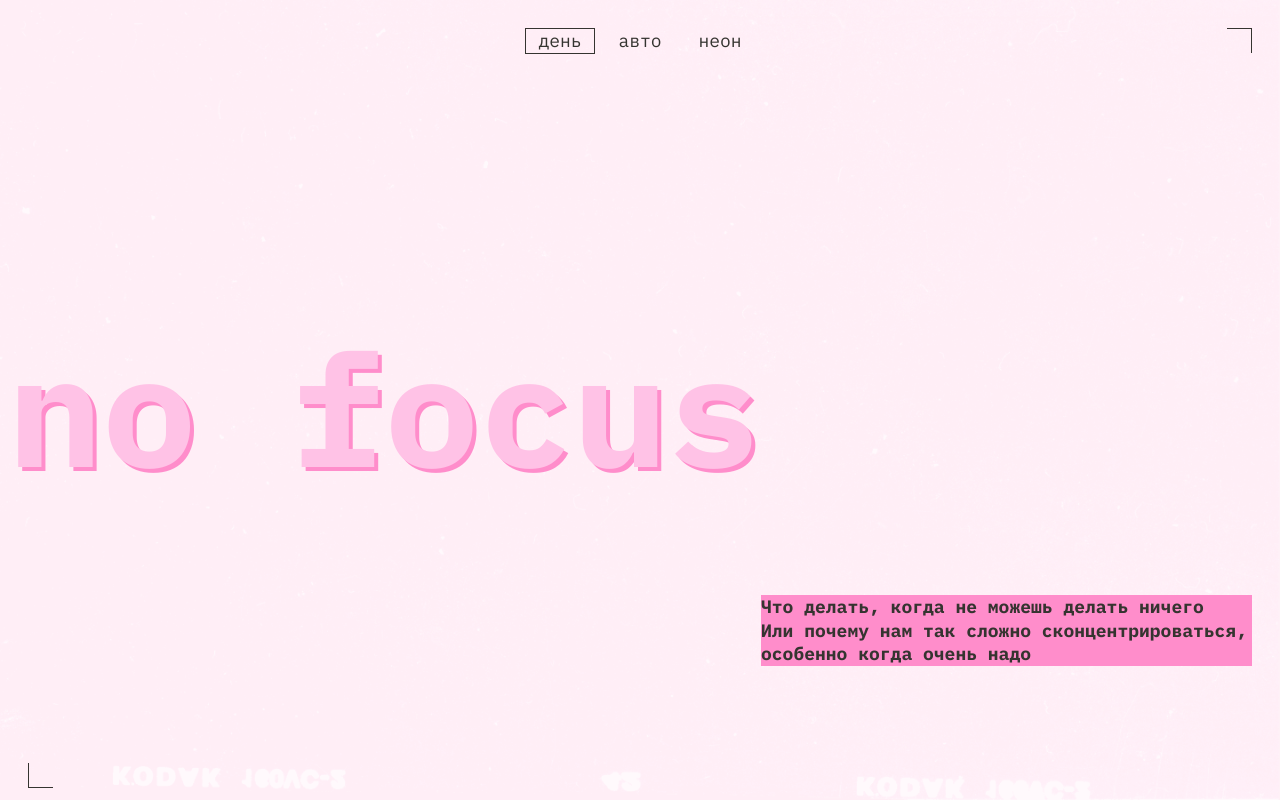
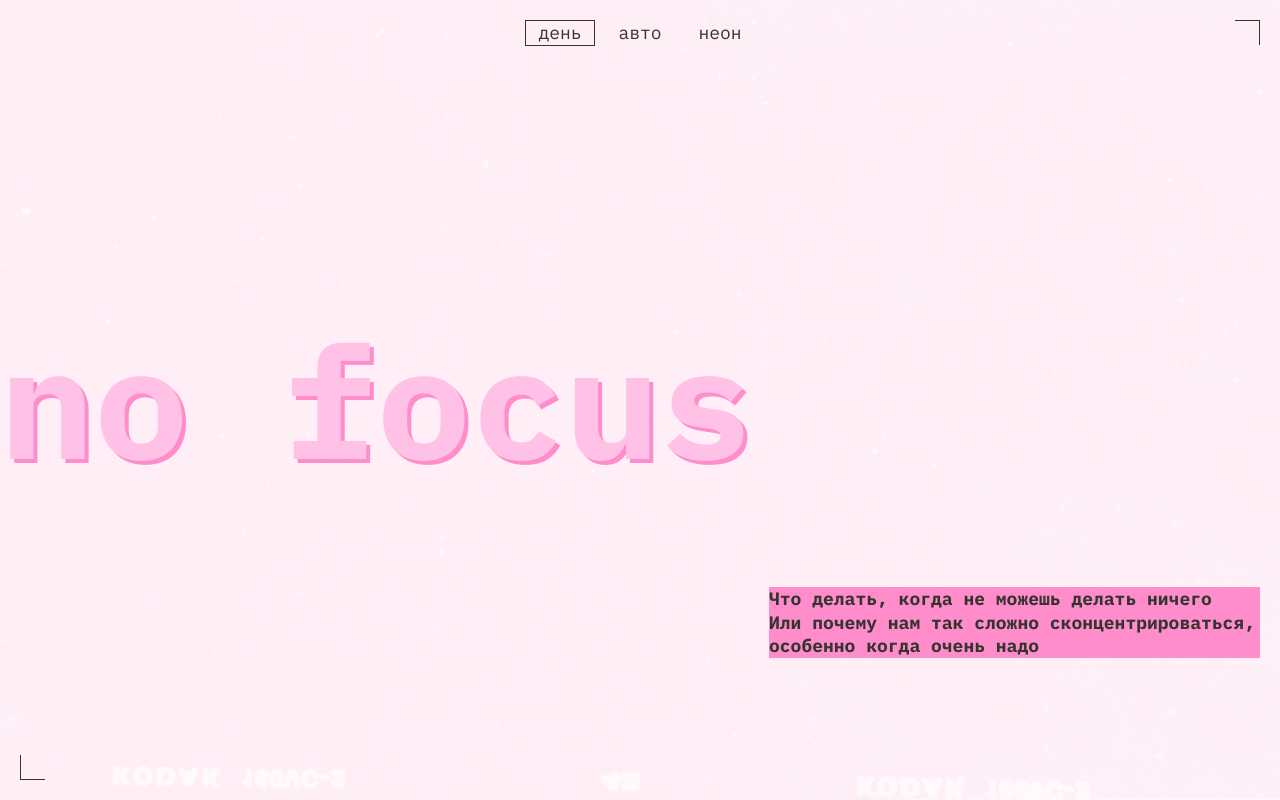
Before and after one commit to SevenZer0s/slozhno-sosredotochitsya-fd, a plain HTML site: page index.html in a window 1280 px wide. Both pictures are taken after a click on the button "день". Shown: the top 800 px of the page. Drawn offline with Linux system fonts and the light colour scheme.

Commit message:
браузерные отступы test 4

```diff
--- a/styles/dark.css
+++ b/styles/dark.css
@@ -17,4 +17,5 @@
   --title-text-color: #000028;
   --section-title-color: #FF0070;
   --corner-color: #FF0070;
+  --accent-color-opacity: rgba(255 0 112 / 40%);
 }
--- a/styles/globals.css
+++ b/styles/globals.css
@@ -1,19 +1,16 @@
 /* Глобальные стили для проекта, их можно дополнять и менять по желанию */
-
 *,
 *::before,
 *::after {
   box-sizing: border-box;
+  padding: 0;
+  margin: 0;
 }
 
 body {
   min-inline-size: 375px;
   max-inline-size: 1440px;
 }
-
-/* .page {
-  margin: 0 auto;
-}  */
 
 h1,
 h2,
--- a/styles/light.css
+++ b/styles/light.css
@@ -17,6 +17,7 @@
   --title-text-color: #353430;
   --section-title-color: #353430;
   --corner-color: #353430;
+  --accent-color-opacity: rgba(50 49 45 / 0.4);
 }
 
 @media (prefers-color-scheme: light) {
@@ -29,6 +30,7 @@
   --title-text-color: #353430;
   --section-title-color: #353430;
   --corner-color: #353430;
+  --accent-color-opacity: rgba(50 49 45 / 0.4);
   }
 
   .rec {
--- a/styles/style.css
+++ b/styles/style.css
@@ -10,7 +10,10 @@
   font-size: 18px;
   font-family: "IBM Plex mono";
   min-block-size: 100vh;
-  padding-inline: 10px;
+}
+
+.header, .content-section, .footer {
+  margin: 0 10px;
 }
 
 @supports (block-size: 100dvb) {
@@ -63,7 +66,7 @@
 }
 
 .header__theme-menu-button:hover {
-  outline: 1px solid var(--corner-color, rgb(255 0 112/ 0.4));
+  outline: 1px solid var(--accent-color-opacity);
 }
 
 
@@ -172,8 +175,8 @@
 
 @media (width >= 768px) {
   /* Медиазапросы для хедера 768px*/
-  .page {
-    padding-inline: 20px;
+  .header, .content-section, .footer {
+    margin: 0 20px;
   }
 
   .title__clamp {
--- a/styles/variables.css
+++ b/styles/variables.css
@@ -12,4 +12,5 @@
   --title-text-color: #000028;
   --section-title-color: #FF0070;
   --corner-color: #FF0070;
+  --accent-color-opacity: rgba(255 0 112 / 40%);
 }
```
